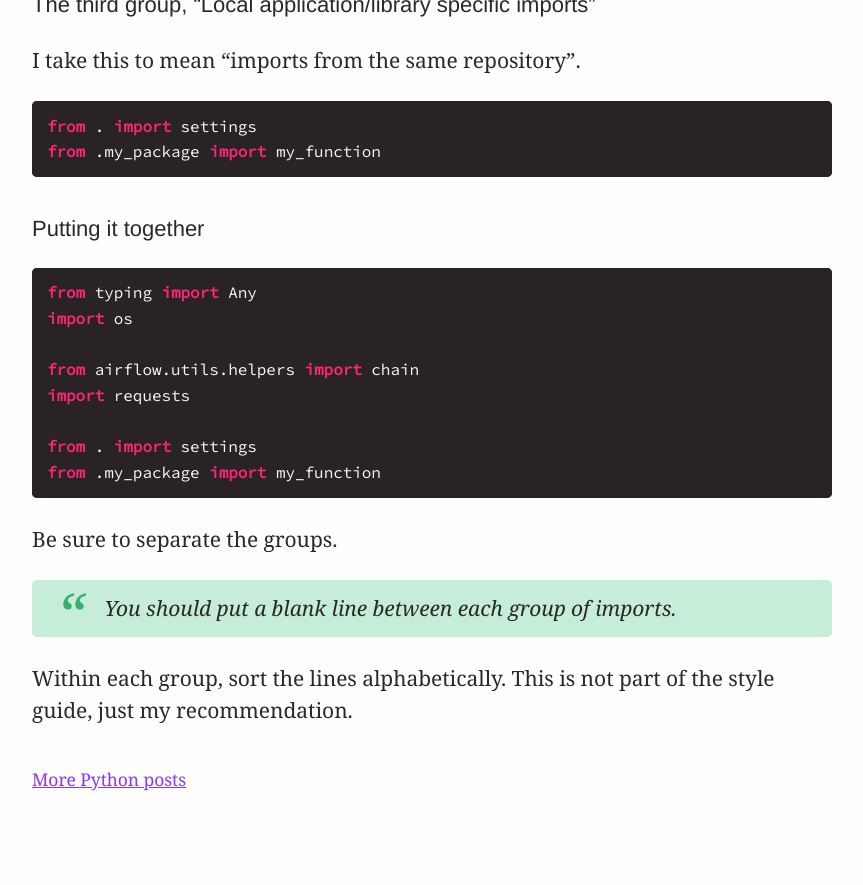
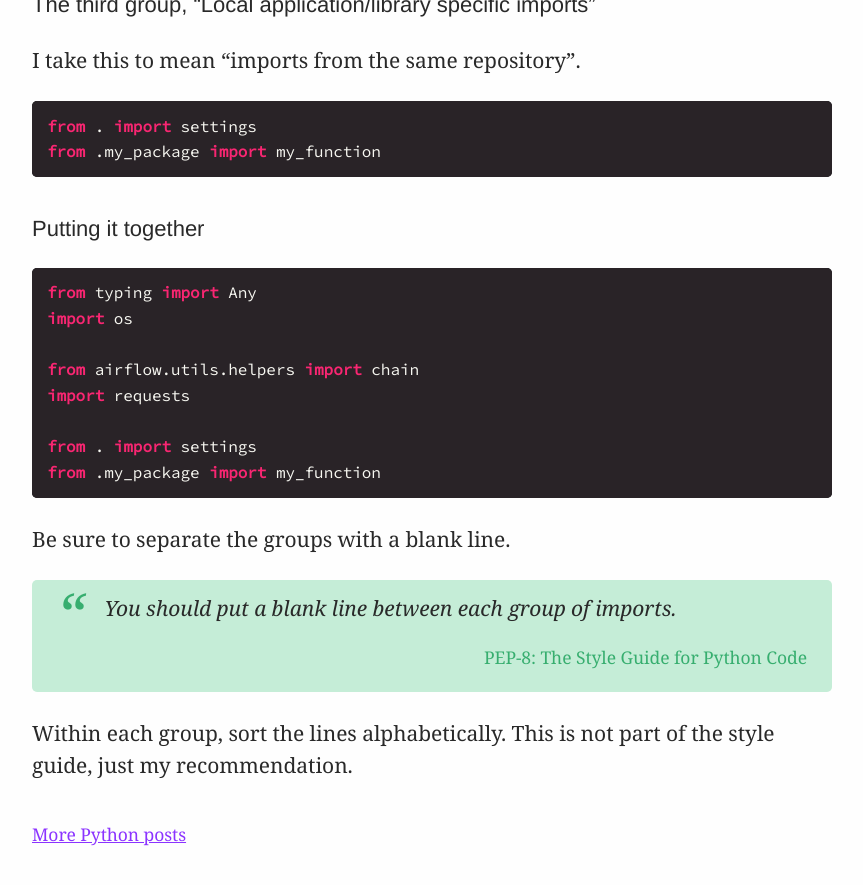
Before and after one commit to explodinglabs/explodinglabs.github.io, a Jekyll site: the page built from docs/_posts/python/2021-01-27-imports.markdown, in a window 1280 px wide and 900 px high, scrolled down 1164 px. Shown: the top 885 px of the window, without its empty margins (208-1071 px from the left). Built offline with Jekyll 4.4.1, drawn with Linux system fonts in a browser that asks for light colours; before the commit the page ends 2009 px from its top, so only the background shows below that.

Commit message:
Update 2021-01-27-imports.markdown

````diff
--- a/docs/_posts/python/2021-01-27-imports.markdown
+++ b/docs/_posts/python/2021-01-27-imports.markdown
@@ -64,9 +64,11 @@ from . import settings
 from .my_package import my_function
 ```
 
-Be sure to separate the groups.
+Be sure to separate the groups with a blank line.
 
 > You should put a blank line between each group of imports.
+>
+> <cite>PEP-8: The Style Guide for Python Code</cite>
 
 Within each group, sort the lines alphabetically. This is
 not part of the style guide, just my recommendation.
````
